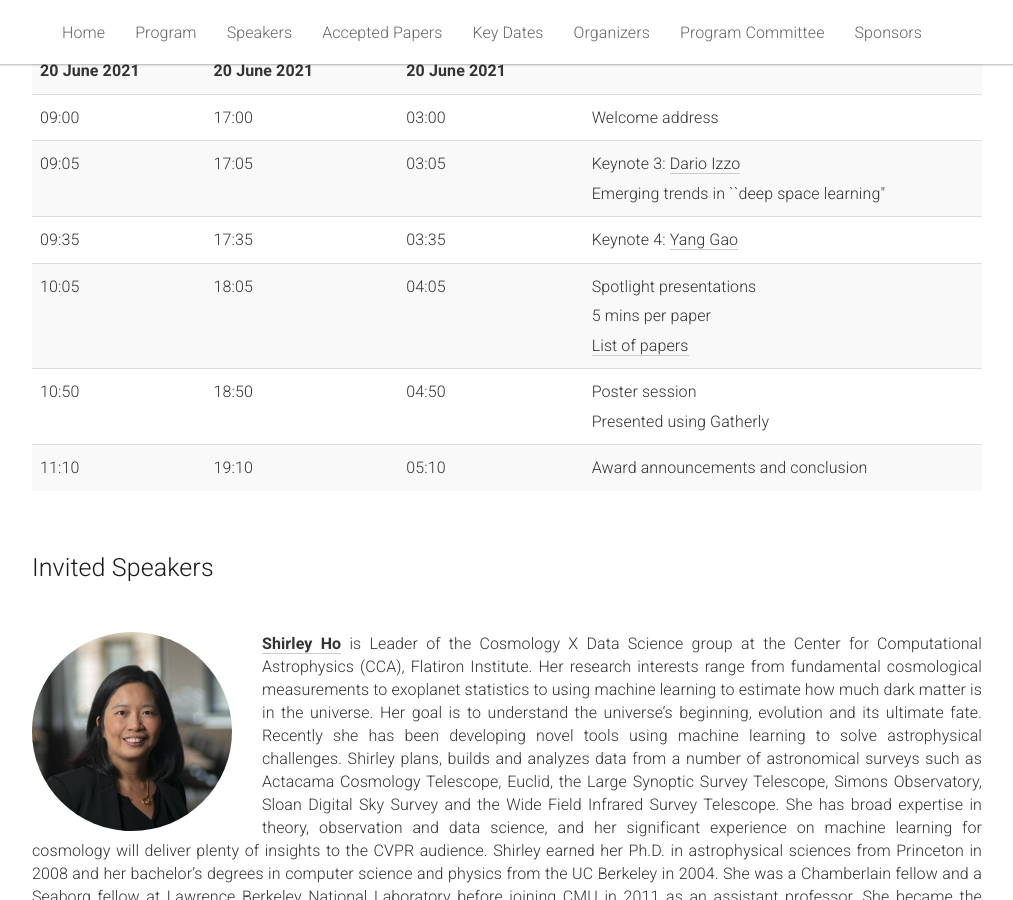
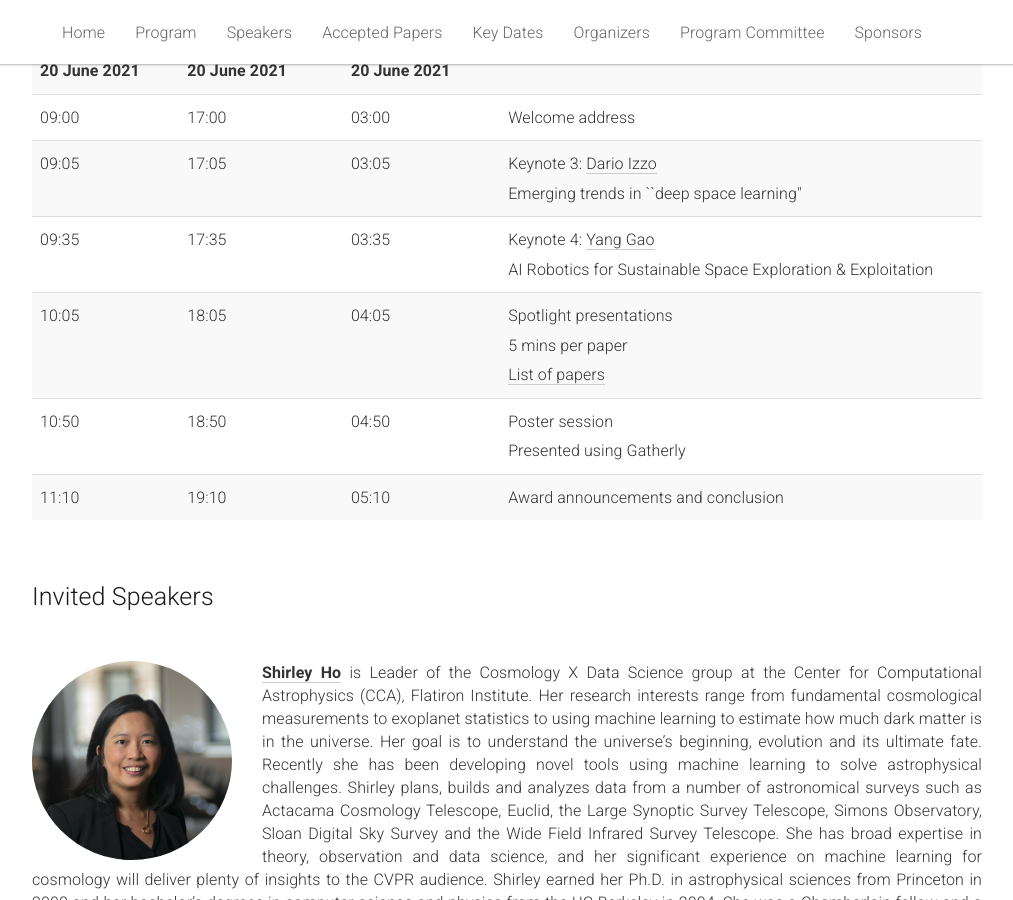
Before and after one commit to AIforSpace/2024, a Jekyll site: the page built from _pages/home.md, in a window 1280 px wide and 900 px high, scrolled down 1810 px. Shown: the whole window, without its empty margins (133-1146 px from the left). Built offline with Jekyll 4.4.1, drawn with Linux system fonts in a browser that asks for light colours.

Commit message:
add keynote title

```diff
--- a/_pages/home.md
+++ b/_pages/home.md
@@ -183,7 +183,7 @@ acknowledgements: ""
           <td>09:35</td>
           <td>17:35</td>
           <td>03:35</td>
-          <td>Keynote 4: <a href="#Yang">Yang Gao</a></td>
+          <td>Keynote 4: <a href="#Yang">Yang Gao</a><br>AI Robotics for Sustainable Space Exploration & Exploitation</td>
         </tr>
         <tr>
           <td>10:05</td>
```
